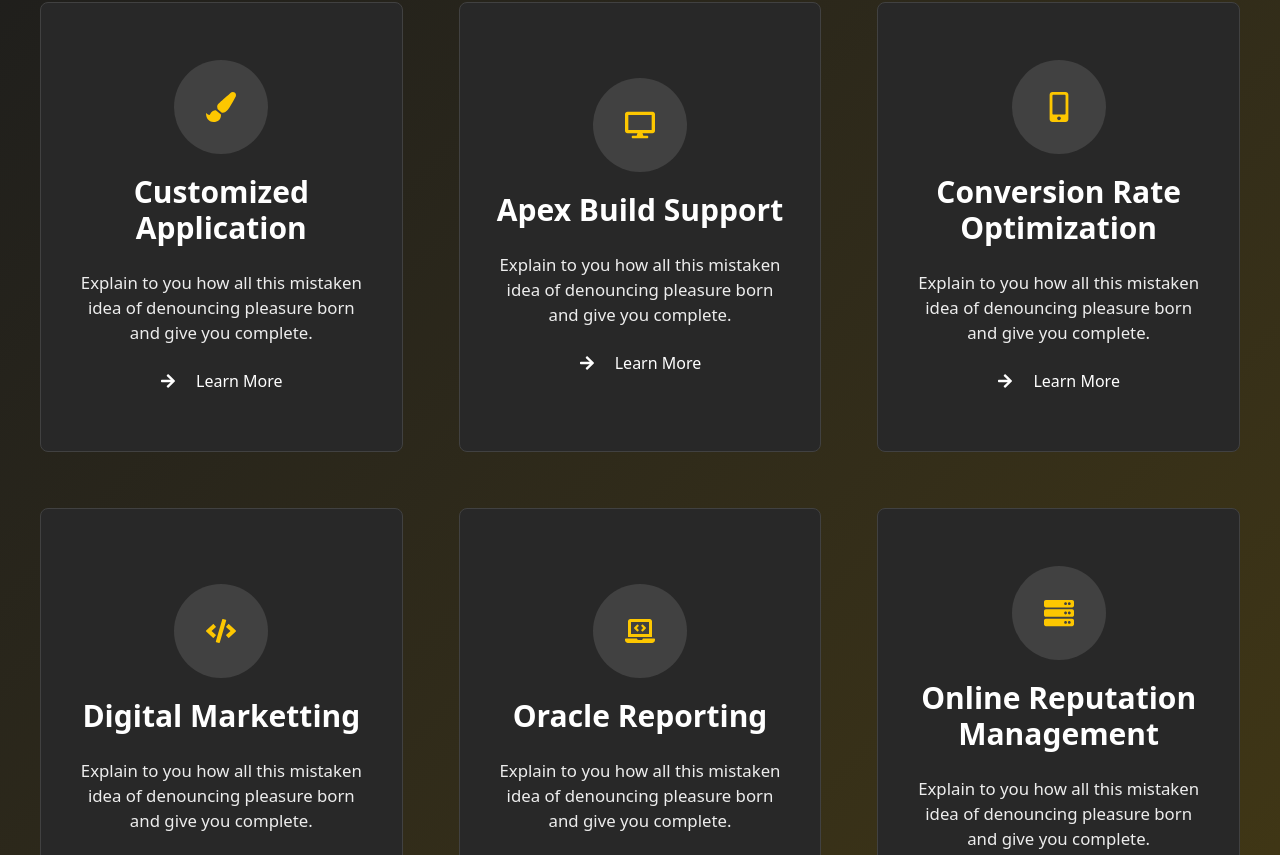
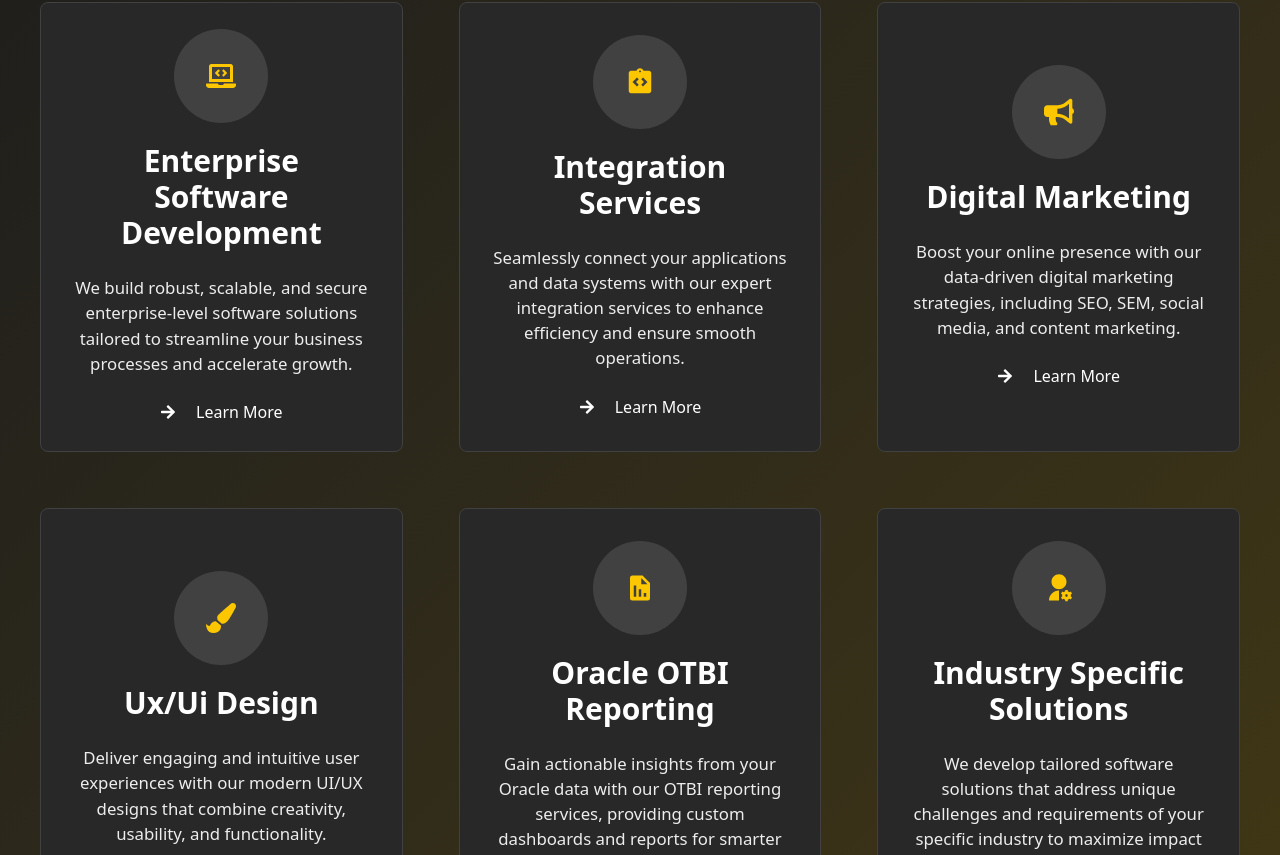
Before and after one commit to AhmadMahmoodRana-dev/SirMobin, a React (Vite) app: page / in a window 1280 px wide. Shown: the part 2165-3020 px from the top of the page. Built offline with nearby package versions, Linux system fonts and the light colour scheme.

Commit message:
Services Section Complete

```diff
--- a/src/components/Home/Services.jsx
+++ b/src/components/Home/Services.jsx
@@ -1,57 +1,58 @@
-import { Link } from "react-router-dom";
 import {
-  FaDesktop,
   FaPaintBrush,
-  FaMobileAlt,
-  FaCode,
   FaLaptopCode,
-  FaServer,
   FaArrowRight,
+  FaBullhorn,
 } from "react-icons/fa";
 import { motion } from "framer-motion";
 
+
+import { MdIntegrationInstructions } from "react-icons/md";
+import { BiSolidReport } from "react-icons/bi";
+import { RiUserSettingsFill } from "react-icons/ri";
+
 const serviceData = [
   {
-    icon: <FaPaintBrush className="text-yellow-400 text-3xl" />,
-    title: "Customized Application",
+    icon: <FaLaptopCode className="text-yellow-400 text-3xl" />,
+    title: "Enterprise Software Development",
     description:
-      "Explain to you how all this mistaken idea of denouncing pleasure born and give you complete.",
-    link: "services/customise-app",
+      "We build robust, scalable, and secure enterprise-level software solutions tailored to streamline your business processes and accelerate growth.",
+    link: "services/enterprise-development",
   },
   {
-    icon: <FaDesktop className="text-yellow-400 text-3xl" />,
-    title: "Apex Build Support",
+    icon: <MdIntegrationInstructions className="text-yellow-400 text-3xl" />,
+    title: "Integration Services",
     description:
-      "Explain to you how all this mistaken idea of denouncing pleasure born and give you complete.",
-    link: "services/apex-build-support",
+      "Seamlessly connect your applications and data systems with our expert integration services to enhance efficiency and ensure smooth operations.",
+    link: "services/integration-service",
   },
   {
-    icon: <FaMobileAlt className="text-yellow-400 text-3xl" />,
-    title: "Conversion Rate Optimization",
+    icon: <FaBullhorn className="text-yellow-400 text-3xl" />,
+    title: "Digital Marketing",
     description:
-      "Explain to you how all this mistaken idea of denouncing pleasure born and give you complete.",
-    link: "services/conversion-rate-optimization",
-  },
-  {
-    icon: <FaCode className="text-yellow-400 text-3xl" />,
-    title: "Digital Marketting",
-    description:
-      "Explain to you how all this mistaken idea of denouncing pleasure born and give you complete.",
+      "Boost your online presence with our data-driven digital marketing strategies, including SEO, SEM, social media, and content marketing.",
     link: "services/digital-marketting",
   },
   {
-    icon: <FaLaptopCode className="text-yellow-400 text-3xl" />,
-    title: "Oracle Reporting",
+    icon: <FaPaintBrush className="text-yellow-400 text-3xl" />,
+    title: "Ux/Ui Design",
     description:
-      "Explain to you how all this mistaken idea of denouncing pleasure born and give you complete.",
+      "Deliver engaging and intuitive user experiences with our modern UI/UX designs that combine creativity, usability, and functionality.",
+    link: "services/ux-ui",
+  },
+  {
+    icon: <BiSolidReport className="text-yellow-400 text-3xl" />,
+    title: "Oracle OTBI Reporting",
+    description:
+      "Gain actionable insights from your Oracle data with our OTBI reporting services, providing custom dashboards and reports for smarter decisions.",
     link: "services/oracle-reporting",
   },
   {
-    icon: <FaServer className="text-yellow-400 text-3xl" />,
-    title: "Online Reputation Management",
+    icon: <RiUserSettingsFill className="text-yellow-400 text-3xl" />,
+    title: "Industry Specific Solutions",
     description:
-      "Explain to you how all this mistaken idea of denouncing pleasure born and give you complete.",
-    link: "services/reputation-management",
+      "We develop tailored software solutions that address unique challenges and requirements of your specific industry to maximize impact and ROI.",
+    link: "services/industry-solution",
   },
 ];
 
--- a/src/pages/services/ApexBuildSupport.jsx
+++ b/src/pages/services/ApexBuildSupport.jsx
@@ -9,7 +9,7 @@
     },
     {
       "id": 2,
-      title:"Customised App Development1",
+      title:"Customised App Development",
       link:"customise-app"
     },
     {
```
